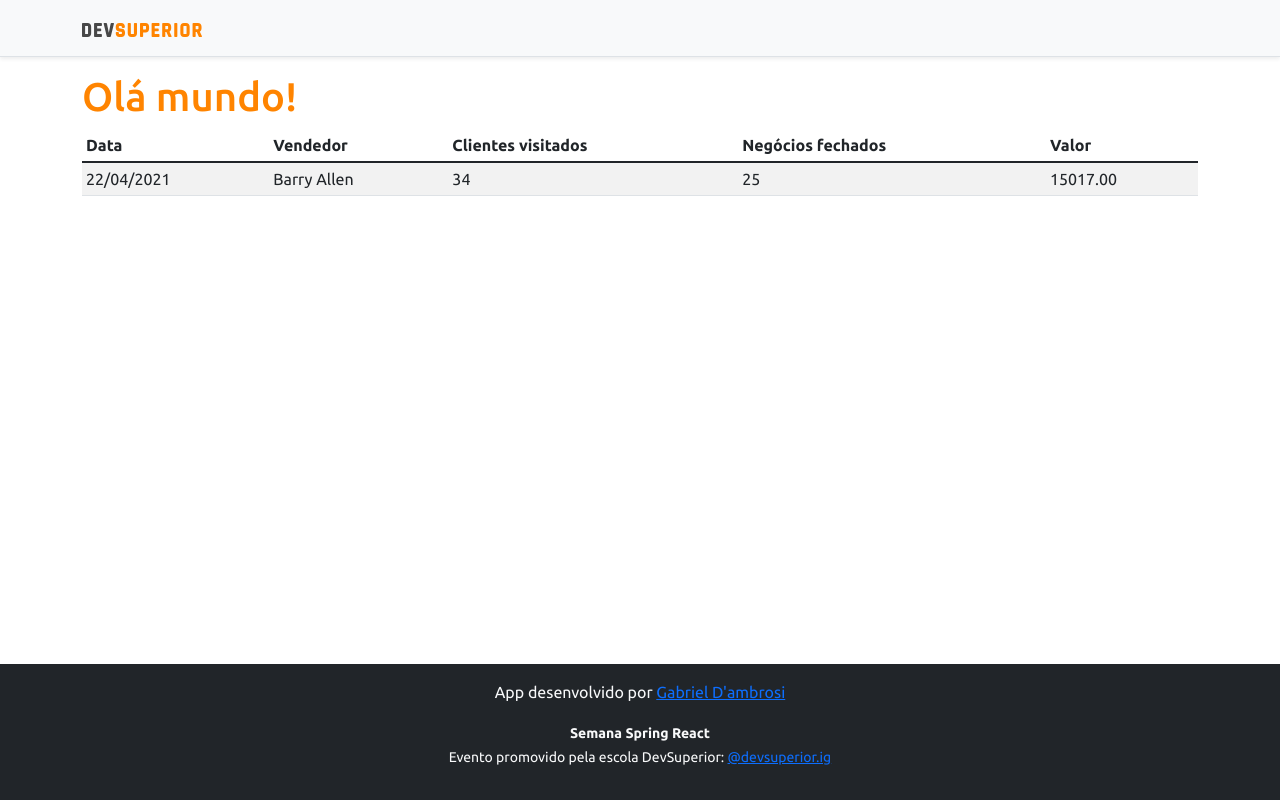
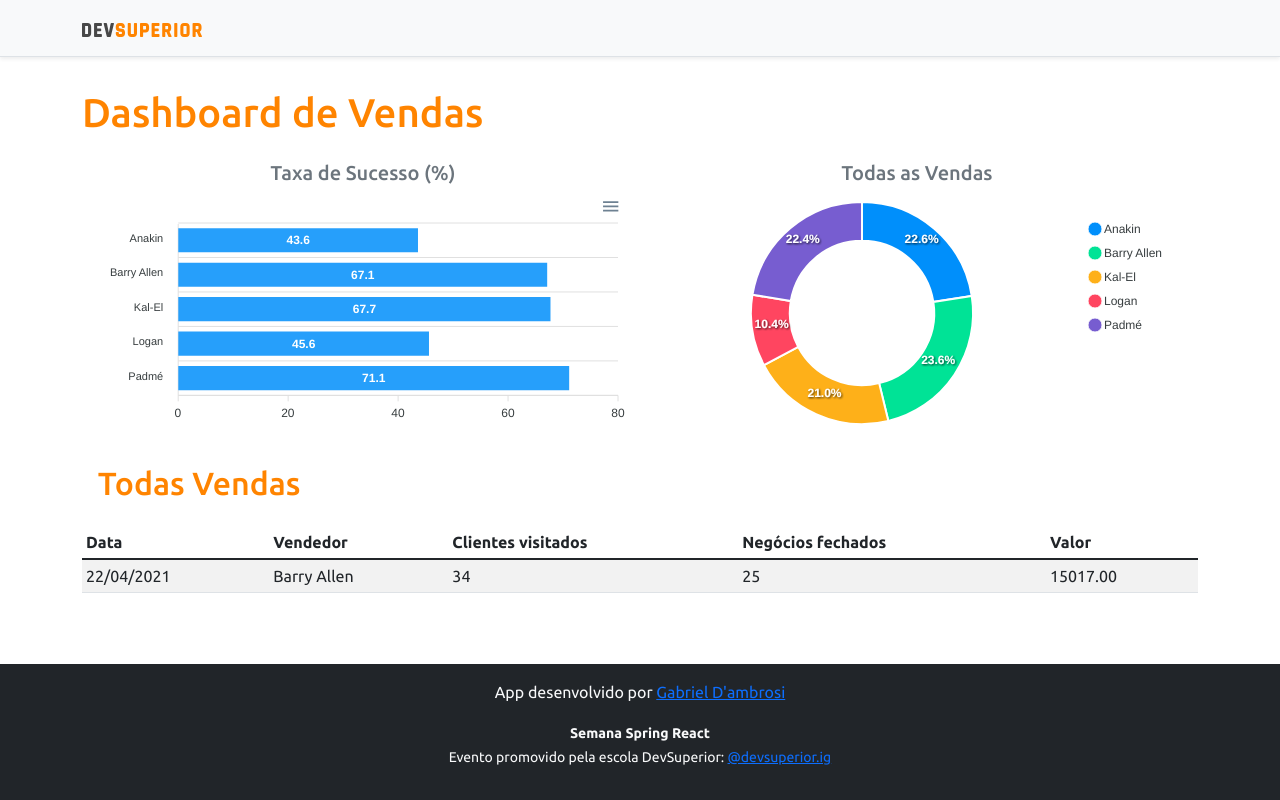
Before and after one commit to thedambrosi/projeto-sds3, a React (Create React App) app in the folder frontend/: page / in a window 1280 px wide. Built offline with nearby package versions, Linux system fonts and the light colour scheme.

Commit message:
Static charts

```diff
--- a/frontend/package.json
+++ b/frontend/package.json
@@ -11,8 +11,10 @@
     "@types/node": "^12.20.36",
     "@types/react": "^17.0.33",
     "@types/react-dom": "^17.0.10",
+    "apexcharts": "^3.29.0",
     "bootstrap": "^5.1.3",
     "react": "^17.0.2",
+    "react-apexcharts": "^1.3.9",
     "react-dom": "^17.0.2",
     "react-scripts": "4.0.3",
     "typescript": "^4.4.4",
--- a/frontend/src/App.tsx
+++ b/frontend/src/App.tsx
@@ -1,4 +1,6 @@
+import BarChat from "components/BarChart";
 import DataTable from "components/DataTable";
+import DonutChart from "components/DonutChart";
 import Footer from "components/Footer";
 import NavBar from "components/NavBar";
 
@@ -7,8 +9,27 @@
     return (
       <>
     <NavBar />
-    <div className="container" >
-      <h1 className="text-primary">Olá mundo!</h1>
+    <div className="container">
+      <h1 className="text-primary py-3">Dashboard de Vendas</h1>
+
+        <div className="row px-3">
+          <div className= "col-sm-6">
+              <h5 className="text-center text-secondary ">Taxa de Sucesso (%)</h5>
+                <BarChat />
+          </div>
+
+          <div className= "col-sm-6">
+              <h5 className="text-center text-secondary ">Todas as Vendas</h5>
+                <DonutChart />
+          </div>
+
+          <div className="py-3">
+            <h2 className="text-primary">Todas Vendas</h2>
+
+          </div>
+
+        </div>
+
       <DataTable/>
 
     </div>
--- /dev/null
+++ b/frontend/src/components/BarChart/index.tsx
@@ -0,0 +1,36 @@
+import Chart from 'react-apexcharts'
+const BarChat = () => {
+    const options = {
+        plotOptions: {
+            bar: {
+                horizontal: true,
+            }
+        },
+    };
+
+    const mockData = {
+        labels: {
+            categories: ['Anakin', 'Barry Allen', 'Kal-El', 'Logan', 'Padmé']
+        },
+        series: [
+            {
+                name: "% Sucesso",
+                data: [43.6, 67.1, 67.7, 45.6, 71.1]
+            }
+        ]
+    };
+
+    return (
+
+        < Chart
+            options={{...options, xaxis: mockData.labels}}
+            series={mockData.series}
+            type="bar"
+            height="240"
+
+        />
+
+    );
+};
+
+export default BarChat;
--- /dev/null
+++ b/frontend/src/components/DonutChart/index.tsx
@@ -0,0 +1,28 @@
+import Chart from 'react-apexcharts'
+const DonutChart = () => {
+
+    const mockData = {
+        series: [477138, 499928, 444867, 220426, 473088],
+        labels: ['Anakin', 'Barry Allen', 'Kal-El', 'Logan', 'Padmé']
+    }
+
+    const options = {
+        legend: {
+            show: true
+        }
+    }
+
+    return (
+
+        < Chart
+            options={{...options, labels: mockData.labels}}
+            series={mockData.series}
+            type="donut"
+            height="240"
+
+        />
+
+    );
+};
+
+export default DonutChart;
```
Also changed, not shown: 1 other file (tests, documents, lock files or other folders).
